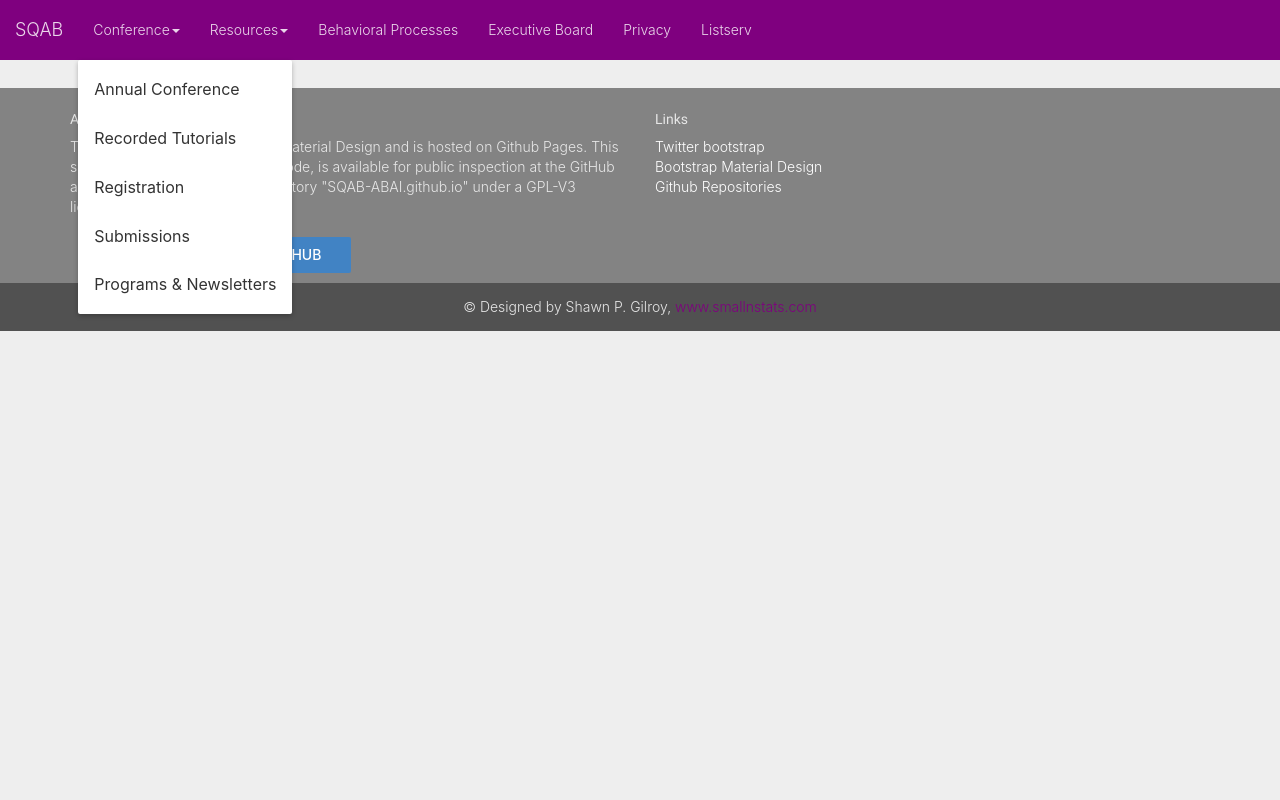
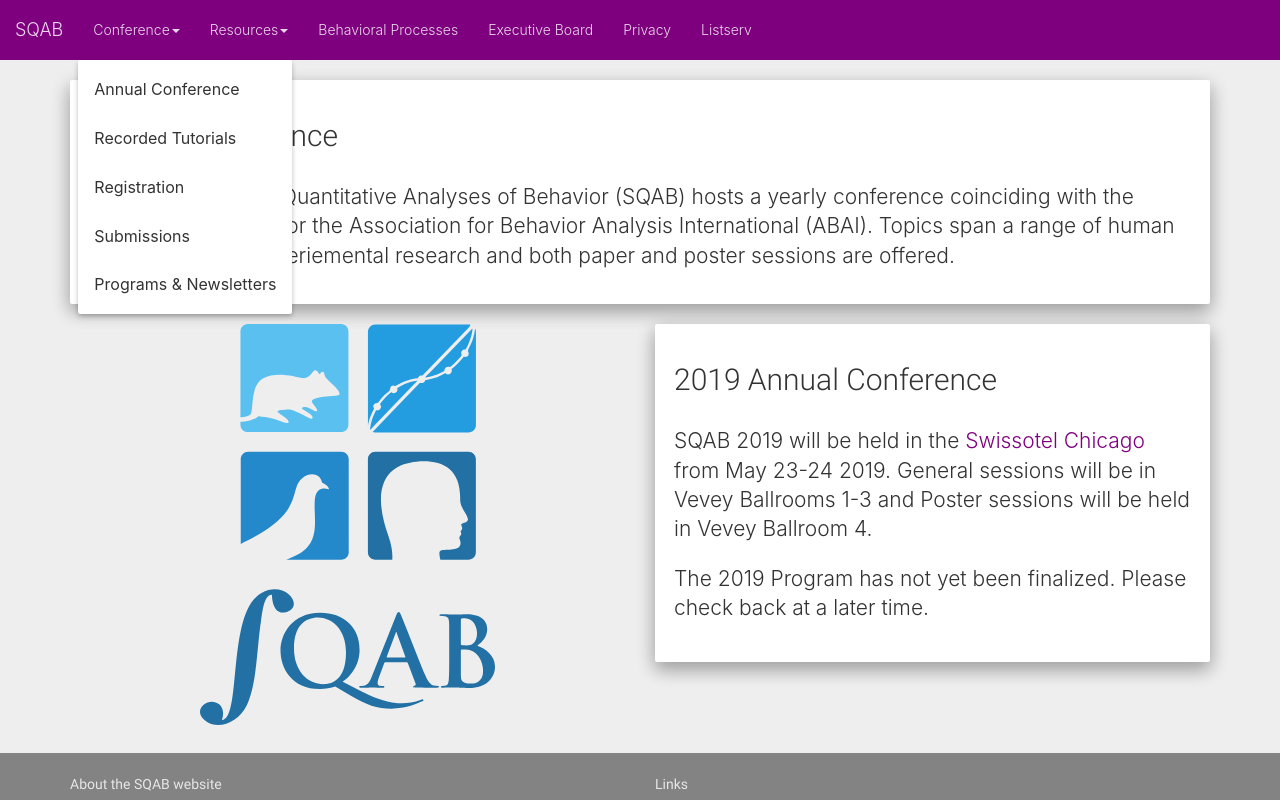
Before and after one commit to miyamot0/SQAB-Testing, a React (Create React App) app: page /Conference in a window 1280 px wide. Both pictures are taken after a click on the link "Conference". Shown: the top 800 px of the page. Built offline with nearby package versions, Linux system fonts and the light colour scheme.

Commit message:
Add in Conference Page

```diff
--- a/src/App.js
+++ b/src/App.js
@@ -1,8 +1,11 @@
 import React, { Component } from 'react';
 import { BrowserRouter, Switch, Route } from 'react-router-dom';
+
 import Navbar from './components/layouts/Navbar';
 import Footer from './components/layouts/Footer';
+
 import HomePage from './components/pages/HomePage';
+import Conference from './components/pages/Conference';
 
 class App extends Component {
   render() {
@@ -12,7 +15,8 @@
           <Navbar />
 
           <Switch>
-            <Route exact path='/' component={ HomePage } />
+            <Route exact path='/' component = { HomePage } />
+            <Route exact path='/Conference' component = { Conference } />
           </Switch>
 
           <Footer />
@@ -22,12 +26,4 @@
   }
 }
 
-//<Switch>
-//<Route exact path='/' component={Dashboard} />
-//</Switch>
-//<Route path='/signin' component={SignIn} />
-//<Route path='/project/:id' component={ProjectDetails} />
-//<Route path='/VisualDiscrimination' component={VisualDiscrimination} />
-
-
 export default App;
--- a/src/components/layouts/Navbar.js
+++ b/src/components/layouts/Navbar.js
@@ -1,6 +1,5 @@
 import React from 'react';
-//import { Link } from 'react-router-dom';
-//import NavbarLinks from './NavbarLinks';
+import { Link } from 'react-router-dom';
 
 const Navbar = () => {
     return (
@@ -13,32 +12,34 @@
                         <span className="icon-bar"></span>
                         <span className="icon-bar"></span>
                         </button>
-                        <a className="navbar-brand" href="index.html">SQAB</a>
+                        <a className="navbar-brand" href="/">SQAB</a>
                     </div>
                     <div className="navbar-collapse collapse navbar-responsive-collapse">
                         <ul className="nav navbar-nav">
                         <li className="dropdown">
                             <a href="#" data-target="#" className="dropdown-toggle" data-toggle="dropdown">Conference<b className="caret"></b></a>
                             <ul className="dropdown-menu">
-                            <li><a href="Conference.html">Annual Conference </a></li>
-                            <li><a href="Tutorial.html">Recorded Tutorials</a></li>
-                            <li><a href="Registration.html">Registration </a></li>
-                            <li><a href="Submission.html">Submissions </a></li>
-                            <li><a href="Programs.html">Programs &amp; Newsletters </a></li>
+                                <li><Link to="/Conference">Annual Conference </Link></li>
+
+                                <li><Link to="/Tutorials">Recorded Tutorials </Link></li>
+                                <li><Link to="/Registration">Registration </Link></li>
+                                <li><Link to="/Submission">Submissions </Link></li>
+                                <li><Link to="/Programs">Programs &amp; Newsletters </Link></li>
                             </ul>
                         </li>
 
                         <li className="dropdown">
                             <a href="#" data-target="#" className="dropdown-toggle" data-toggle="dropdown">Resources<b className="caret"></b></a>
                             <ul className="dropdown-menu">
-                            <li><a href="DemandCurveAnalyzer.html">Demand Curve Analyzer </a></li>
-                            <li><a href="DiscountingModelSelector.html">Discounting Model Selector </a></li>
-                            <li><a href="Resources.html">Resource Links </a></li>
+                                <li><Link to="/DemandCurveAnalyzer">Demand Curve Analyzer </Link></li>
+                                <li><Link to="/DiscountingModelSelector">Discounting Model Selector </Link></li>
+                                <li><Link to="/Resources">Resource Links </Link></li>
                             </ul>
                         </li>
 
-                        <li><a href="BehavioralProcesses.html">Behavioral Processes</a></li>
-                        <li><a href="Board.html">Executive Board</a></li>
+                        <li><Link to="/BehavioralProcesses">Behavioral Processes </Link></li>
+                        <li><Link to="/Board">Executive Board </Link></li>
+
                         <li><a href="#" data-toggle="modal" data-target="#privacyModal">Privacy </a></li>
                         <li><a href="#" data-toggle="modal" data-target="#listservModal">Listserv </a></li>
                         </ul>
--- /dev/null
+++ b/src/components/pages/Conference.js
@@ -0,0 +1,37 @@
+import React, { Component } from 'react';
+
+class Conference extends Component {
+    render() {
+        return (
+            <div class="container">
+                <div class="row">
+                    <div class="col-md-12">
+                        <div class="jumbotron">
+                            <h2 class="h2-responsive">Annual Conference</h2>
+                            <br/>
+                            <p class="lead">The Society for the Quantitative Analyses of Behavior (SQAB) hosts a yearly conference coinciding with the Annual conference for the Association for Behavior Analysis International (ABAI). Topics span a range of human and non-human experiemental research and both paper and poster sessions are offered. </p>
+                        </div>
+                    </div>
+                </div>
+
+                <div class="row">
+                    <div class="col-md-6 text-center">
+                        <img class="center-block" src="img/SQABvector.svg" class="img"/>
+                        <br/>
+                    </div>
+
+                    <div class="col-md-6">
+                        <div class="well">
+                            <h2 class="h2-responsive">2019 Annual Conference</h2>
+                            <br/>
+                            <p class="lead">SQAB 2019 will be held in the <a href="https://www.swissotel.com/hotels/chicago/">Swissotel Chicago</a> from May 23-24 2019. General sessions will be in Vevey Ballrooms 1-3 and Poster sessions will be held in Vevey Ballroom 4.</p>
+                            <p class="lead">The 2019 Program has not yet been finalized. Please check back at a later time.</p>
+                        </div>
+                    </div>
+                </div>
+            </div>
+        )
+    }
+}
+
+export default Conference;
--- a/src/components/pages/HomePage.js
+++ b/src/components/pages/HomePage.js
@@ -7,11 +7,11 @@
             <div className="container">
 
                 <div className="row text-center">
-                    <img className="center-block" src="/img/SQABvector.svg" className="img"/><br/>
+                    <img className="center-block" src="/img/SQABvector.svg" alt="mainImg"/><br/>
                 </div>
 
                 <br/>
-                <hr className="extra-margin"/>
+                    <hr className="extra-margin"/>
                 <br/>
 
                 <div className="row">
@@ -89,17 +89,17 @@
                                 </ol>
 
                                 <div className="carousel-inner">
-                                    <div className="item active"><img className="d-block w-100" src="/img/tut-1.jpeg" alt="Second slide"/></div>
-                                    <div className="item"><img className="d-block w-100" src="/img/tut-2.jpeg" alt="Second slide"/></div>
-                                    <div className="item"><img className="d-block w-100" src="/img/tut-3.jpeg" alt="Second slide"/></div>
-                                    <div className="item"><img className="d-block w-100" src="/img/tut-4.jpeg" alt="Second slide"/></div>
-                                    <div className="item"><img className="d-block w-100" src="/img/tut-5.jpeg" alt="Second slide"/></div>
-                                    <div className="item"><img className="d-block w-100" src="/img/tut-6.jpeg" alt="Second slide"/></div>
-                                    <div className="item"><img className="d-block w-100" src="/img/tut-7.jpeg" alt="Second slide"/></div>
-                                    <div className="item"><img className="d-block w-100" src="/img/tut-8.jpeg" alt="Second slide"/></div>
-                                    <div className="item"><img className="d-block w-100" src="/img/tut-9.jpeg" alt="Second slide"/></div>
-                                    <div className="item"><img className="d-block w-100" src="/img/tut-10.jpeg" alt="Second slide"/></div>
-                                    <div className="item"><img className="d-block w-100" src="/img/tut-11.jpeg" alt="Second slide"/></div>
+                                    <div className="item active"><img className="d-block w-100" src="/img/tut-1.jpeg" alt="Second slide1"/></div>
+                                    <div className="item"><img className="d-block w-100" src="/img/tut-2.jpeg" alt="Second slide2"/></div>
+                                    <div className="item"><img className="d-block w-100" src="/img/tut-3.jpeg" alt="Second slide3"/></div>
+                                    <div className="item"><img className="d-block w-100" src="/img/tut-4.jpeg" alt="Second slide4"/></div>
+                                    <div className="item"><img className="d-block w-100" src="/img/tut-5.jpeg" alt="Second slide5"/></div>
+                                    <div className="item"><img className="d-block w-100" src="/img/tut-6.jpeg" alt="Second slide6"/></div>
+                                    <div className="item"><img className="d-block w-100" src="/img/tut-7.jpeg" alt="Second slide7"/></div>
+                                    <div className="item"><img className="d-block w-100" src="/img/tut-8.jpeg" alt="Second slide8"/></div>
+                                    <div className="item"><img className="d-block w-100" src="/img/tut-9.jpeg" alt="Second slide9"/></div>
+                                    <div className="item"><img className="d-block w-100" src="/img/tut-10.jpeg" alt="Second slide10"/></div>
+                                    <div className="item"><img className="d-block w-100" src="/img/tut-11.jpeg" alt="Second slide11"/></div>
                                 </div>
 
                                 <a className="left carousel-control" href="#myCarousel2" data-slide="prev">
```
